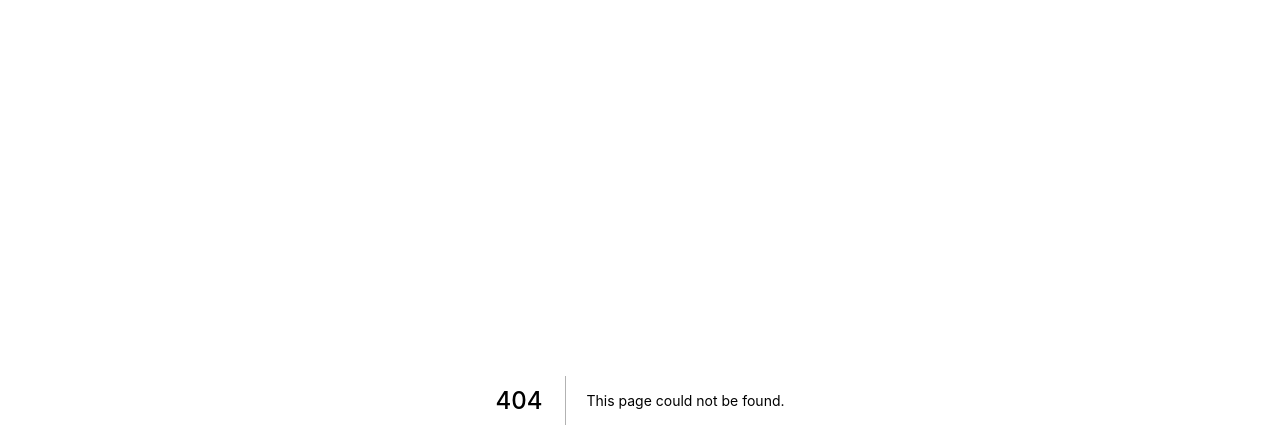
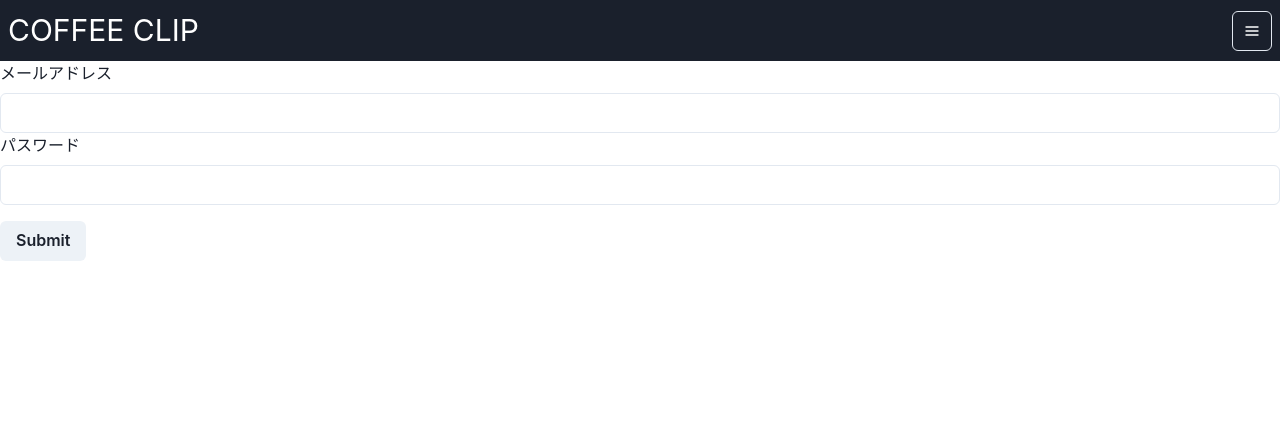
Before and after one commit to ccj7/coffee-clip, a Next.js app in the folder front/: page /shop/signin in a window 1280 px wide. Before the commit this address had no page. Shown: the top 448 px of the page. Built offline with nearby package versions, Linux system fonts and the light colour scheme; no server answers.

Commit message:
feat: ショップ側のログイン画面作成

```diff
--- /dev/null
+++ b/front/pages/shop/signin.tsx
@@ -0,0 +1,62 @@
+import Head from 'next/head'
+
+import Header from '../../components/shop/Header'
+import { useRouter } from 'next/router'
+import { useForm, FormProvider } from 'react-hook-form'
+import InputForm from '../../components/InputForm'
+import { Button } from '@chakra-ui/react'
+
+import {
+  getAuth,
+  signInWithEmailAndPassword,
+} from 'firebase/auth'
+import firebase from '../../auth/firebaseConfig'
+
+function Signin() {
+
+  const methods = useForm()
+  const router = useRouter()
+
+  const onSubmit = async (data: any) => {
+    const auth = getAuth(firebase)
+
+    signInWithEmailAndPassword(auth, data.email, data.password)
+      .then((userCredential) => {
+        // const user = userCredential.user;
+        // console.log(user)
+        router.push('/shop/dashboard')
+      }).catch((error: any) => {
+        const errorCode = error.code;
+        const errorMessage = error.message;
+        console.log(errorCode, errorMessage)
+        router.push('/index')
+      })
+  }
+  return (
+    <div>
+      <Head>
+        <title>Sign-In</title>
+        <meta name="Sign-In" content="Shop サインイン" />
+      </Head>
+      <Header />
+
+      <FormProvider {...methods}>
+        <form onSubmit={methods.handleSubmit(onSubmit)}>
+          <InputForm
+            thema="email"
+            text="メールアドレス"
+          />
+          <InputForm
+            thema="password"
+            text="パスワード"
+          />
+          <Button mt={4} type="submit">
+            Submit
+          </Button>
+          </form>
+      </FormProvider>
+    </div>
+  )
+}
+
+export default Signin
```
